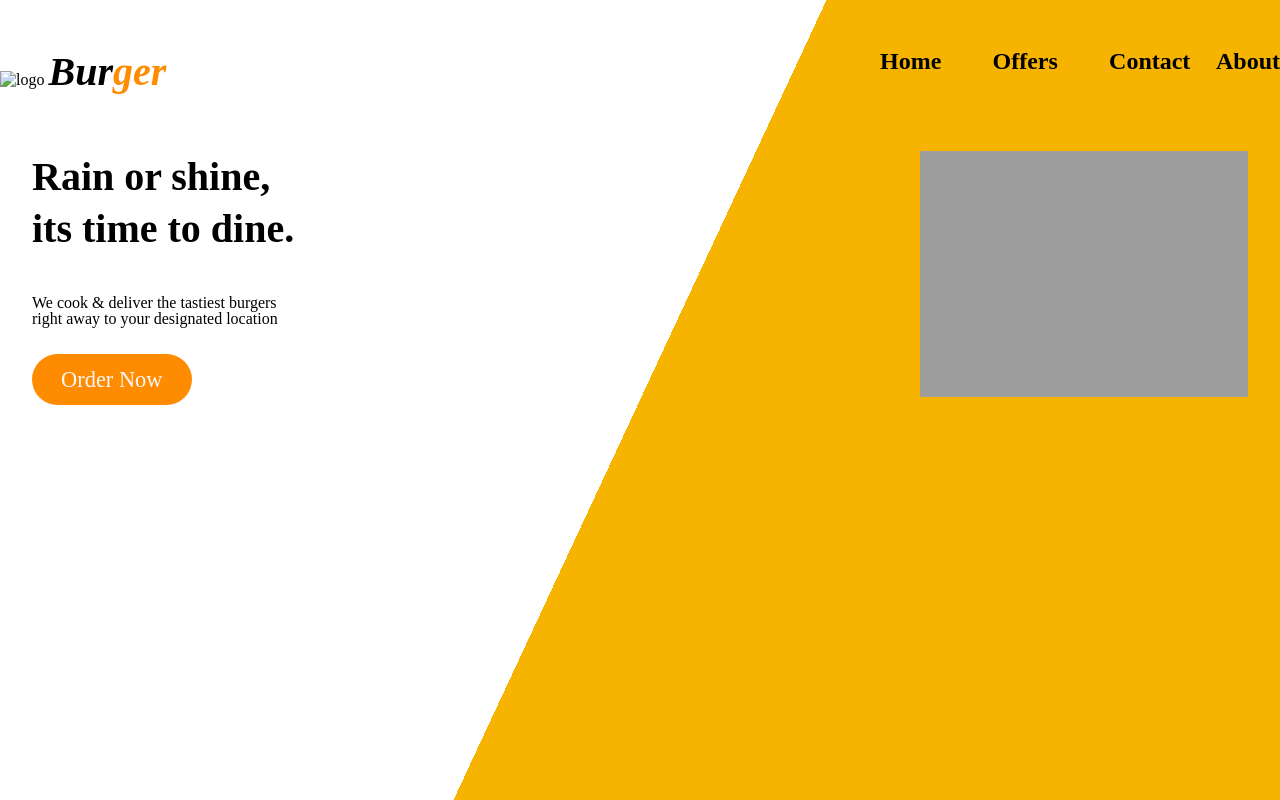
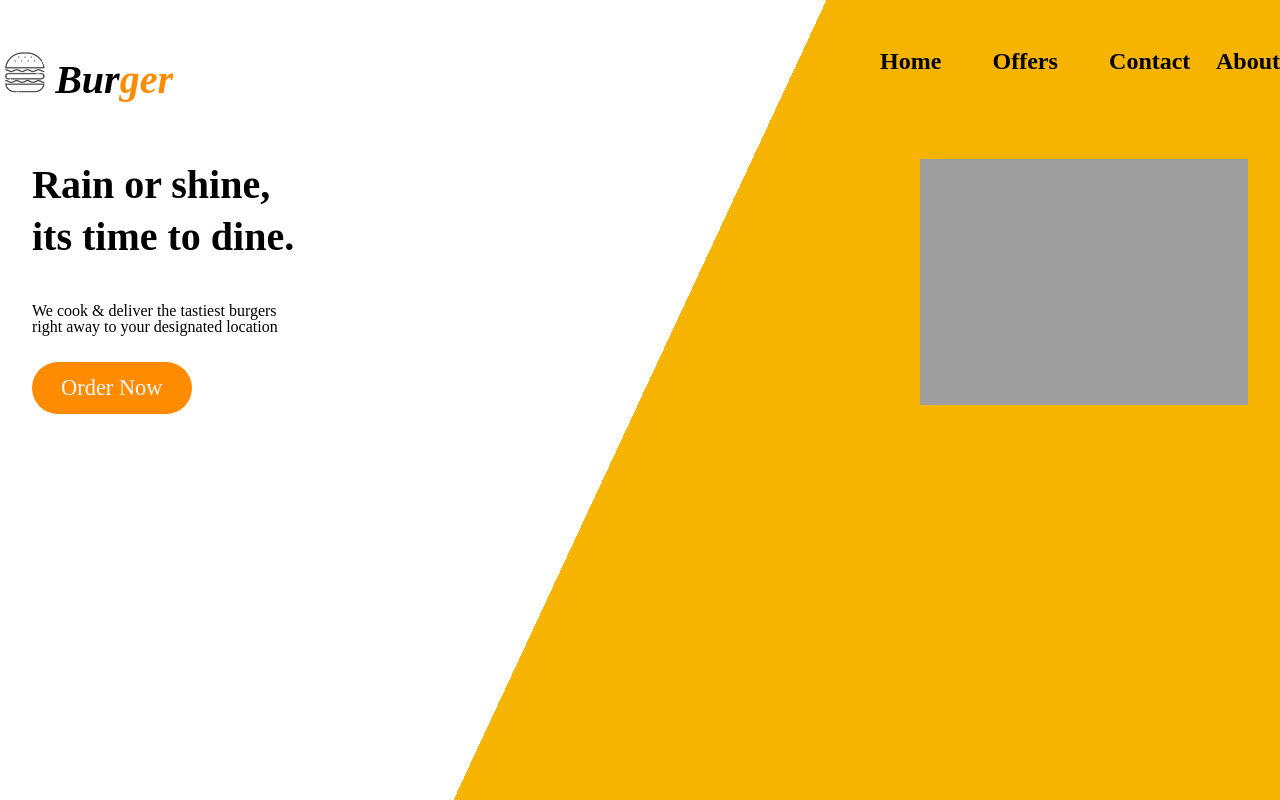
Before and after one commit to NinaWendy/Burger-Palace, a plain HTML site: page index.html in a window 1280 px wide. Shown: the top 800 px of the page. Drawn offline with Linux system fonts and the light colour scheme; the site is published under a folder, as on GitHub Pages, so addresses that start at the root find nothing.

Commit message:
Update index.html
Correctly referencing the images to be viewed during deployment

```diff
--- a/index.html
+++ b/index.html
@@ -19,7 +19,7 @@
             <li></li><a href="#">About</a>
 
         </ul>
-        <img  src="/Burger Palace/logo.png" alt="logo" class="clip-art">
+        <img  src="Burger Palace/logo.png" alt="logo" class="clip-art">
         <a class="logo" href="#">Bur<span style="color: darkorange;">ger</span></a>
 
     </nav>
```
